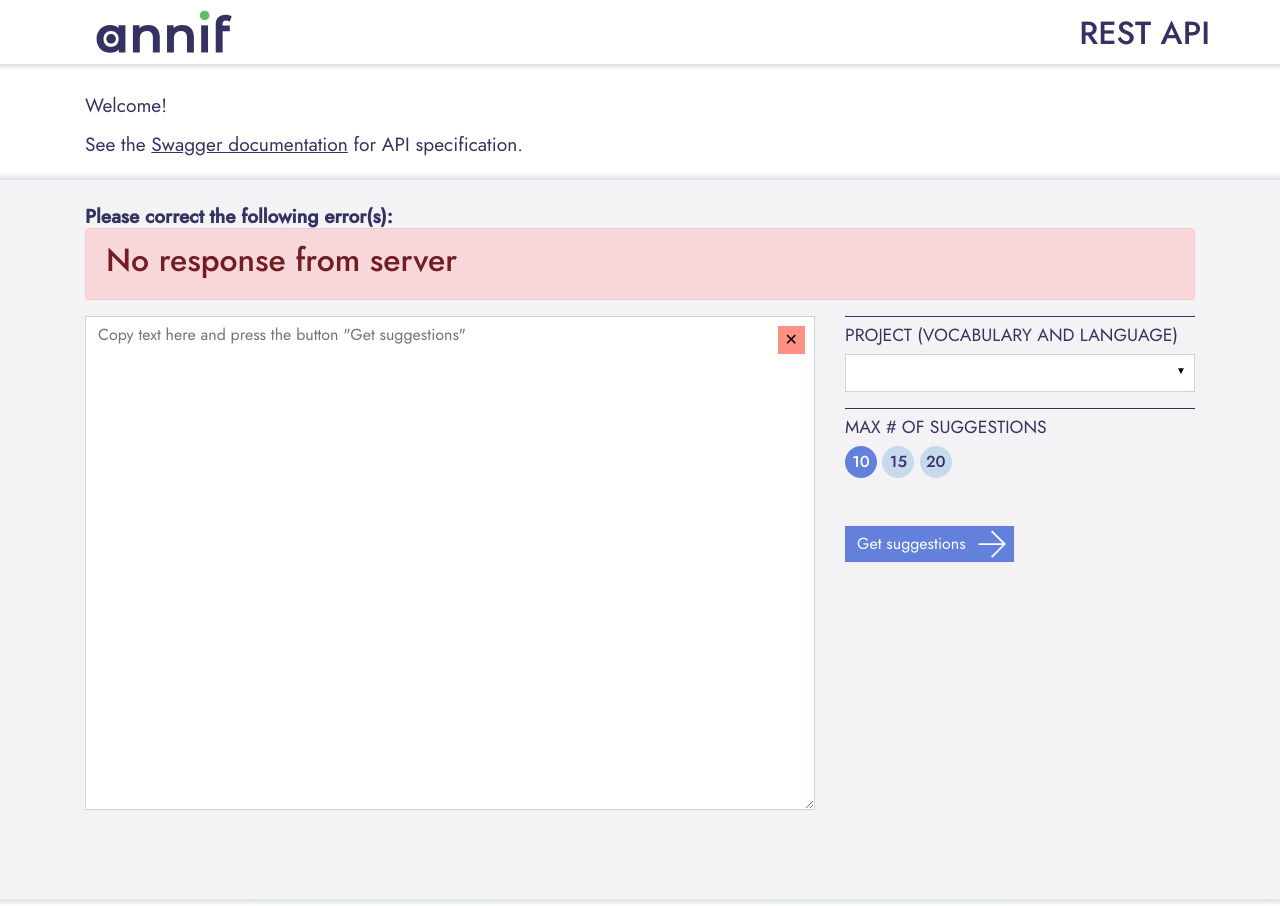
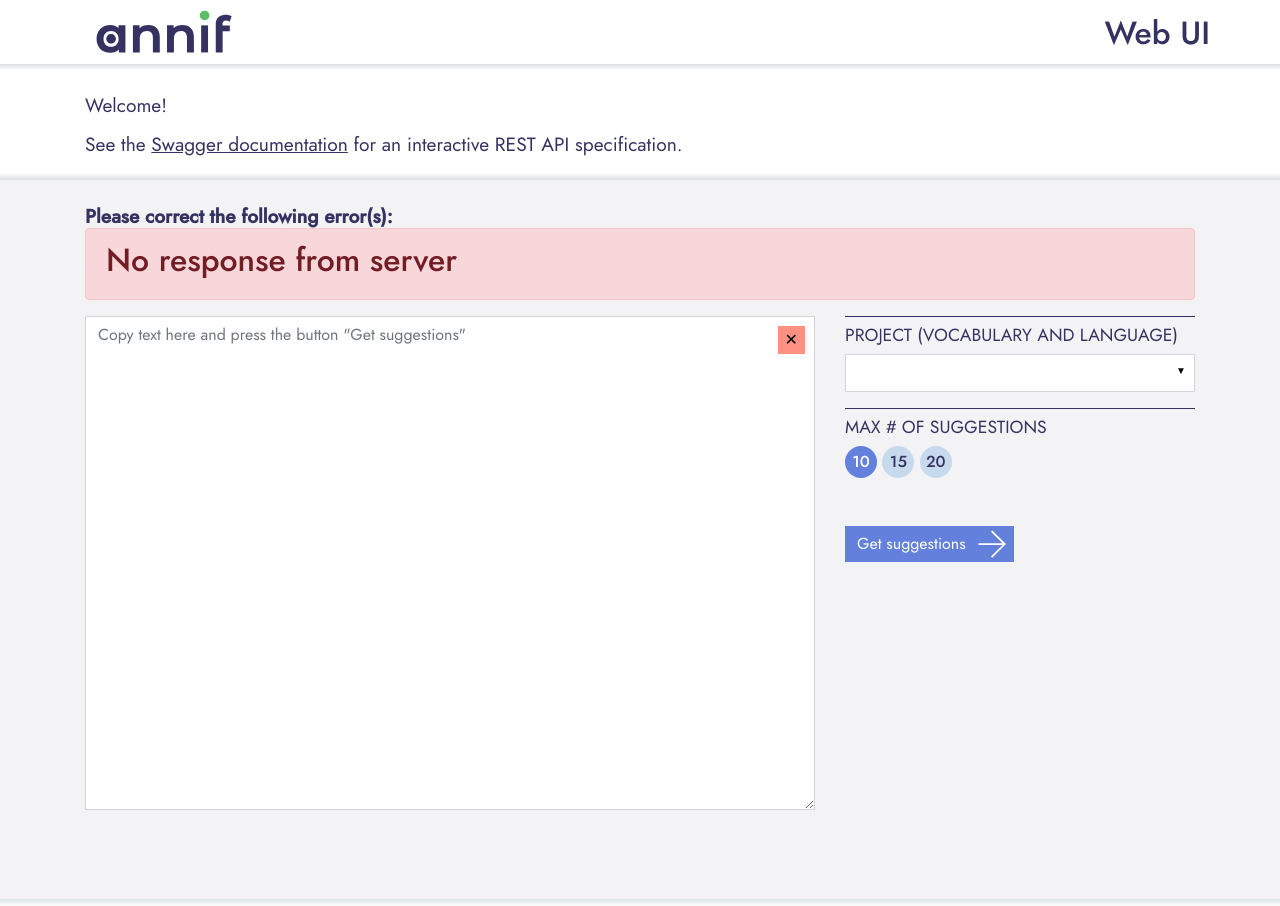
Before and after one commit to NatLibFi/Annif, a Python web app: template annif/templates/home.html in a window 1280 px wide. Run offline with Jinja, Linux system fonts and the light colour scheme; the template is opened without the code that fills it, so the values that code supplies are empty.

Commit message:
Change heading to "Web UI"

```diff
--- a/annif/templates/home.html
+++ b/annif/templates/home.html
@@ -25,7 +25,7 @@
         <img src="static/img/annif-RGB.svg" class="img-fluid" alt="Annif">
       </div>
       <div class="col-10 my-auto px-0">
-        <h1 class="text-right my-0">REST API</h1>
+        <h1 class="text-right my-0">Web UI</h1>
       </div>
     </div>
   </div></header>
@@ -34,7 +34,7 @@
 
   <p>Welcome!</p>
 
-  <p>See the <a href="v1/ui/">Swagger documentation</a> for API specification.</p>
+  <p>See the <a href="v1/ui/">Swagger documentation</a> for an interactive REST API specification.</p>
 </div>
 
 <div id="form">
```
